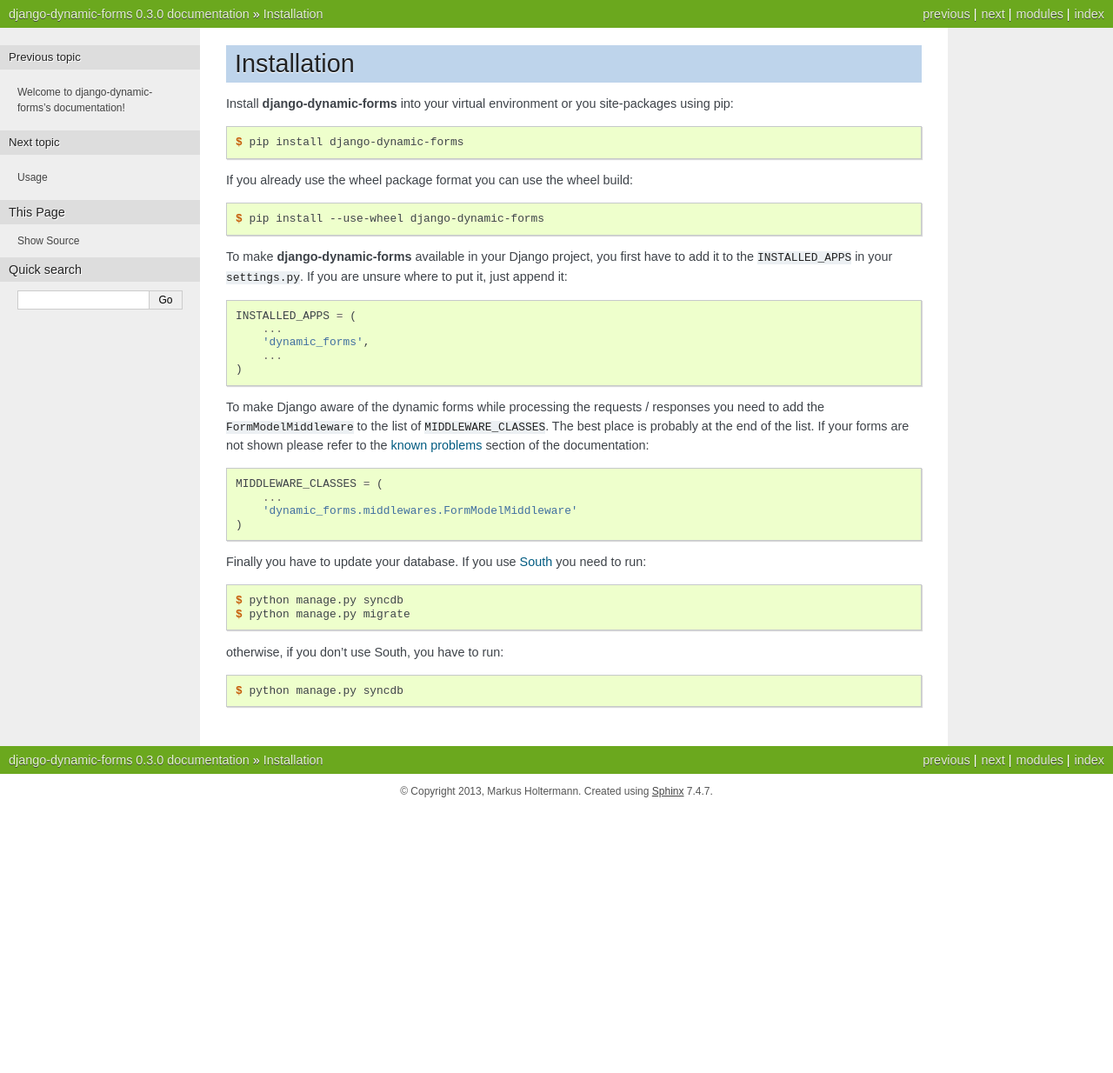
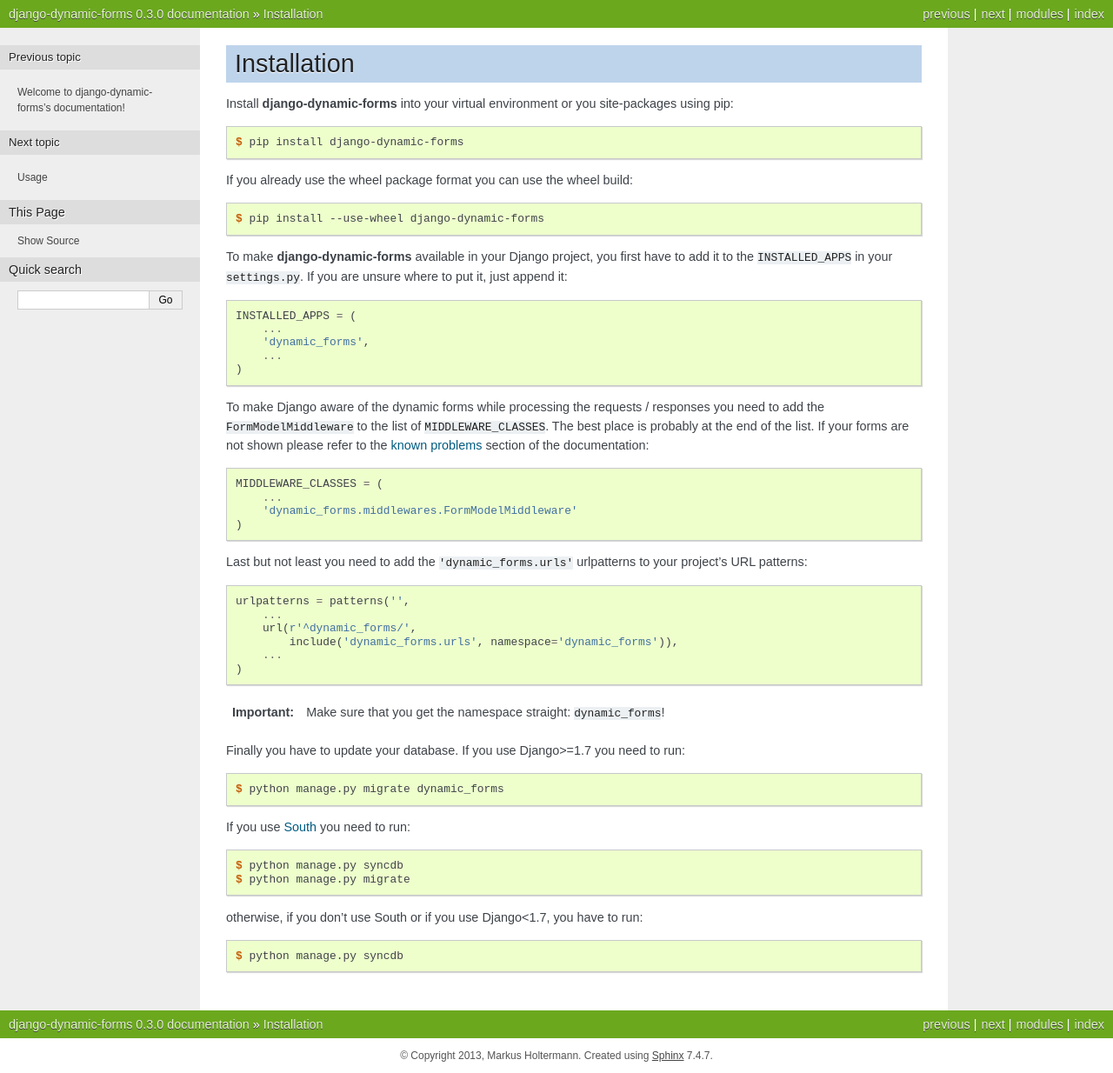
Before and after one commit to MarkusH/django-dynamic-forms, a Sphinx documentation site: the page built from docs/source/installation.rst, in a window 1280 px wide. Shown: the whole page at 87% size. Built offline with Sphinx 7.4.7, drawn with Linux system fonts in a browser that asks for light colours; the version number is read from the project's files by our own code; before the commit the page ends 930 px from its top, so only the background shows below that.

Commit message:
Update installation guidelines to cover the URL patterns

```diff
--- a/docs/source/installation.rst
+++ b/docs/source/installation.rst
@@ -40,15 +40,36 @@
         'dynamic_forms.middlewares.FormModelMiddleware'
     )
 
-Finally you have to update your database. If you use `South
-<http://south.aeracode.org/>`_ you need to run:
+Last but not least you need to add the ``'dynamic_forms.urls'`` urlpatterns to
+your project's URL patterns::
+
+    urlpatterns = patterns('',
+        ...
+        url(r'^dynamic_forms/',
+            include('dynamic_forms.urls', namespace='dynamic_forms')),
+        ...
+    )
+
+.. important::
+
+   Make sure that you get the namespace straight: ``dynamic_forms``!
+
+
+Finally you have to update your database. If you use Django>=1.7 you need to
+run:
+
+.. code-block:: console
+
+   $ python manage.py migrate dynamic_forms
+
+If you use `South <http://south.aeracode.org/>`_ you need to run:
 
 .. code-block:: console
 
    $ python manage.py syncdb
    $ python manage.py migrate
 
-otherwise, if you don't use South, you have to run:
+otherwise, if you don't use South or if you use Django<1.7, you have to run:
 
 .. code-block:: console
 
```
Also changed, not shown: README.rst (+15 -0 lines).
